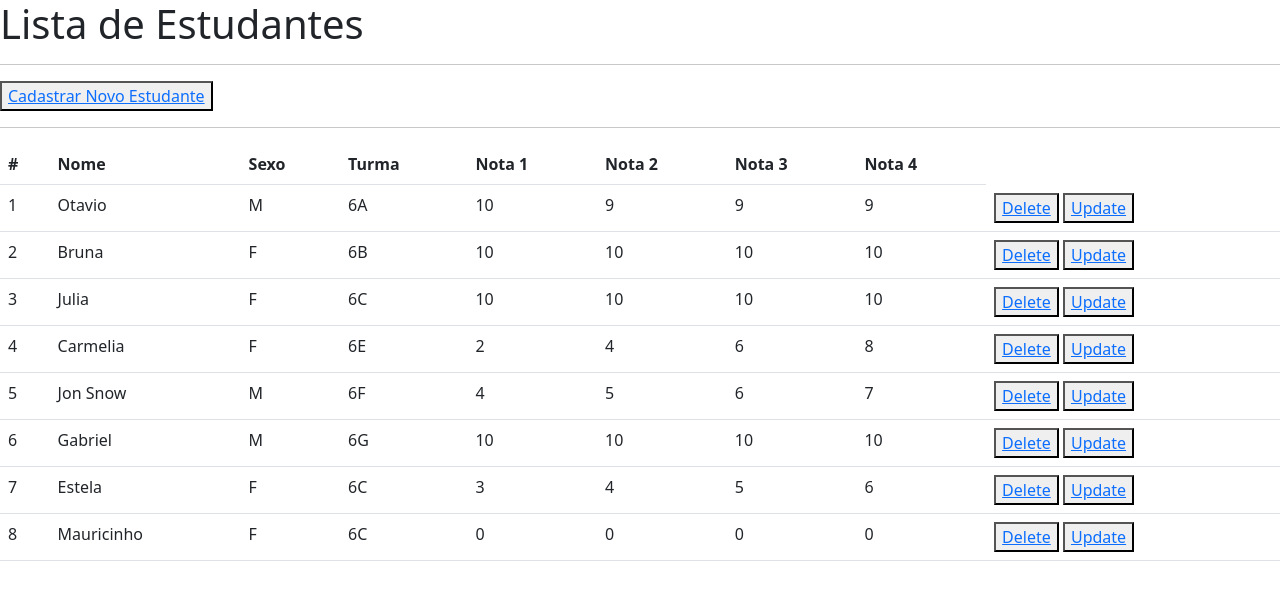
After one commit to Alberus/Portfolio, a Flask app: page /estudantes in a window 1280 px wide. The commit adds this page. Shown: the top 600 px of the page. Run offline with Flask 2, Linux system fonts and the light colour scheme; data comes from the database, SQL or seed files in the repository; both versions use the stored data as it was after the commit.

Commit message:
com banco de dados

```diff
--- a/videre/app.py
+++ b/videre/app.py
@@ -2,11 +2,16 @@ from flask import Flask
 
 from extentions import database
 from blueprints.pages import bp
+from models.controles import ct
+from models.tables import create_tables
 
 app = Flask(__name__)
 app.config.from_object('config')
 database.init_app(app)
+create_tables(app)
 app.register_blueprint(bp)
+app.register_blueprint(ct)
+
 
 
 
--- a/videre/blueprints/pages.py
+++ b/videre/blueprints/pages.py
@@ -14,3 +14,7 @@ def outra():
 @bp.route("/resgate")
 def resgate():
     return render_template('resgate.html')
+
+#@bp.route("/crud")
+#def crud():
+#    return render_template('crud.html')
--- a/videre/blueprints/templates/index.html
+++ b/videre/blueprints/templates/index.html
@@ -4,7 +4,7 @@
         <title>Uma página</title>
     </head>
     <body>
-        <h1>Avançando</h1>
+        <h1>Em Construção</h1>
     </body>
 
 </html>
--- /dev/null
+++ b/videre/blueprints/templates/lista_estudantes.html
@@ -0,0 +1,49 @@
+<!DOCTYPE html>
+<html lang="pt-br">
+    <head>
+        <meta charset="utf-8">
+        <title>CRUD Estudantes</title>
+        <link href="https://cdn.jsdelivr.net/npm/bootstrap@5.2.3/dist/css/bootstrap.min.css" rel="stylesheet" integrity="sha384-rbsA2VBKQhggwzxH7pPCaAqO46MgnOM80zW1RWuH61DGLwZJEdK2Kadq2F9CUG65" crossorigin="anonymous">
+    </head>
+    <body>
+        <h1>Lista de Estudantes</h1>
+        <hr>
+        <div class="buttons">
+            <button><a href="/cadastrar_estudante">Cadastrar Novo Estudante</a> </button>
+        </div>
+        <hr>
+        <table class="table">
+            <thead class="thead-dark">
+                <tr>
+                  <th scope="col">#</th>
+                  <th scope="col">Nome</th>
+                  <th scope="col">Sexo</th>
+                  <th scope="col">Turma</th>
+                  <th scope="col">Nota 1</th>
+                  <th scope="col">Nota 2</th>
+                  <th scope="col">Nota 3</th>
+                  <th scope="col">Nota 4</th>
+                </tr>
+              </thead>
+              <tbody>
+            {% for e in estuds %}
+
+            <tr>
+                <td scope="row">{{ loop.index }}</td>
+                <td>{{ e.nome }}</td>
+                <td>{{ e.sexo }}</td>
+                <td>{{ e.turma }}</td>
+                <td>{{ e.nt1 }}</td>
+                <td>{{ e.nt2 }}</td>
+                <td>{{ e.nt3 }}</td>
+                <td>{{ e.nt4 }}</td>
+                <td><div class="buttons">
+                    <button><a href="/delete/{{e.id}}">Delete</a> </button>
+                    <button><a href="/update_estudante/{{e.id}}">Update</a> </button>
+                </div></td>
+            </tr>
+            {% endfor %}
+            </tbody>
+        </table>
+
+    </body>
--- a/videre/extentions/database.py
+++ b/videre/extentions/database.py
@@ -1,9 +1,7 @@
 from flask_sqlalchemy import SQLAlchemy
-
 
 db = SQLAlchemy()
 
 
 def init_app(app):
-    #app.config['SQLALCHEMY_DATABASE_URI'] = 'sqlite:///storage.db'
     db.init_app(app)
--- /dev/null
+++ b/videre/models/controles.py
@@ -0,0 +1,79 @@
+from flask import Blueprint, request, url_for, redirect, render_template
+from models.tables import Estudante
+from extentions.database import db
+
+ct = Blueprint('controlador', __name__, template_folder='models')
+
+
+@ct.route("/cadastrar_estudante", methods=['POST', 'GET'])
+def cad_estudante():
+    if request.method == "POST":
+        nome = request.form["nome"]
+        sexo = request.form["sexo"]
+        turma = request.form["turma"]
+        e = Estudante(nome, sexo, turma)
+        db.session.add(e)
+        db.session.commit()
+        return redirect("/estudantes")
+    return render_template('cadastrar_estudante.html')
+
+@ct.route("/delete/<int:id>")
+def delete(id):
+  del_estud = Estudante.query.filter_by(id=id).first()
+  db.session.delete(del_estud)
+  db.session.commit()
+  return redirect("/estudantes")
+
+@ct.route("/update_estudante/<int:id>", methods=['GET','POST'])
+def update_estudante(id):
+  if request.method == 'POST':
+    to_update = Estudante.query.filter_by(id=id).first()
+    nome = request.form['nome']
+    sexo = request.form['sexo']
+    turma = request.form['turma']
+    nt1 = request.form['nt1']
+    nt2 = request.form['nt2']
+    nt3 = request.form['nt3']
+    nt4 = request.form['nt4']
+    e = Estudante(nome, sexo, turma)
+    to_update.nome = nome
+    to_update.sexo = sexo
+    to_update.turma = turma
+    to_update.nt1 = nt1
+    to_update.nt2 = nt2
+    to_update.nt3 = nt3
+    to_update.nt4 = nt4
+    db.session.commit()
+    return redirect("/estudantes")
+  to_update = Estudante.query.filter_by(id=id).first()
+  return render_template("update_estudante.html", update_estudante=to_update)
+
+@ct.route("/estudantes")
+def lista_estudantes():
+  lista_estudantes = Estudante.query.all()
+  return render_template('lista_estudantes.html', estuds=lista_estudantes)
+
+# from extentions.database import db
+# from models.tables import Estudante
+
+# class Estudantes_CRUD:
+#   def select(self):
+#     with db:
+#       data = db.session.query(Estudante).all()
+#       return data
+
+#   def insert(self, nome, sexo, turma):
+#     with db:
+#       e = Estudante(nome=nome, sexo=sexo, turma=turma)
+#       db.session.add(e)
+#       db.session.commit()
+
+#   def update(self, nome, turma):
+#     with db:
+#       db.session.query(Estudante).filter(Estudante.nome == nome).update({"turma": turma})
+#       db.session.commit()
+
+#   def delete(self, nome):
+#     with db:
+#       db.session.query(Estudante).filter(Estudante.nome == nome).delete()
+#       db.session.commit()
```
Also changed, not shown: videre/blueprints/templates/cadastrar_estudante.html (added, +23 -0 lines), videre/blueprints/templates/update_estudante.html (added, +46 -0 lines), videre/models/tables.py (+20 -20 lines), videre/storage.db (added).
